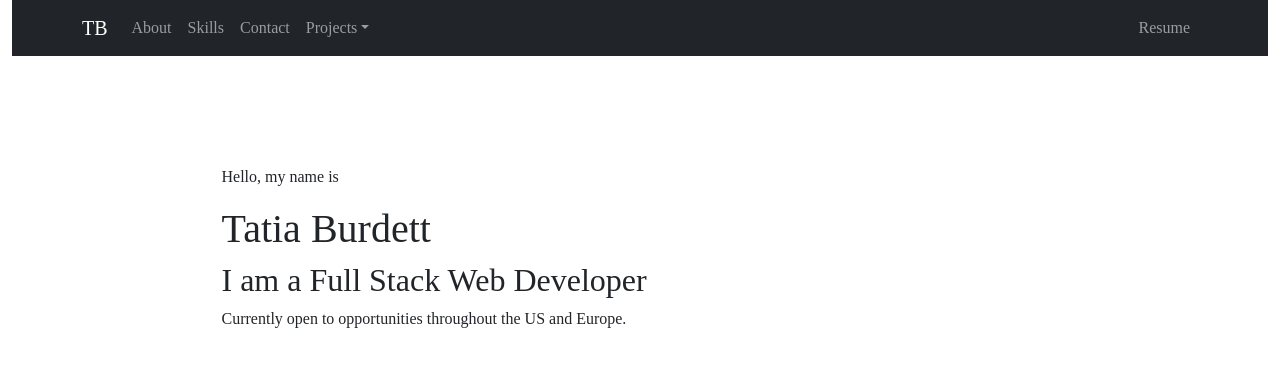
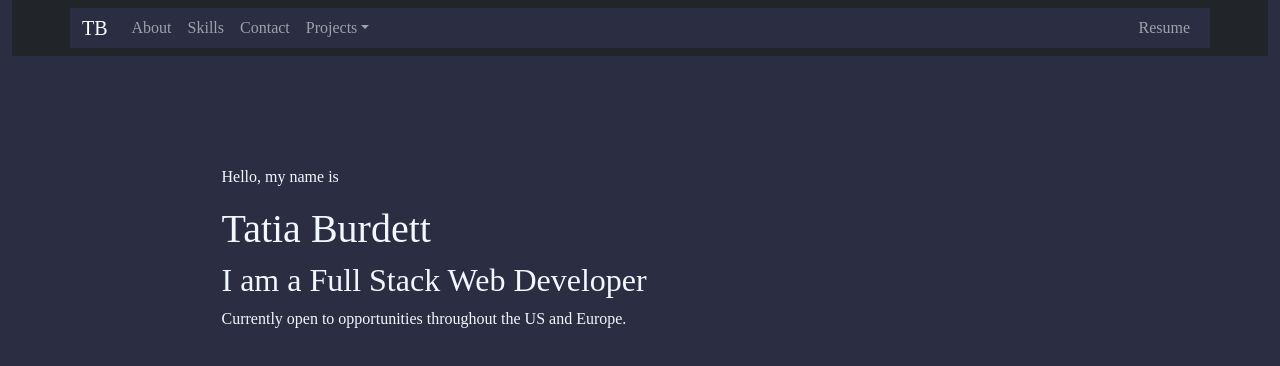
Before and after one commit to tatia-burdett/my-portfolio, a React (Create React App) app: page / in a window 1280 px wide. Shown: the top 366 px of the page. Built offline with nearby package versions, Linux system fonts and the light colour scheme.

Commit message:
add color notes

```diff
--- a/src/components/App/App.css
+++ b/src/components/App/App.css
@@ -1,6 +1,17 @@
 @import url('https://fonts.googleapis.com/css2?family=Cormorant+Garamond:ital,wght@0,300;0,400;0,500;0,600;0,700;1,300;1,400;1,500;1,600;1,700&display=swap');
-/* Text Styling */
+
+
+/*
+COLORS:
+#2B2D42 - Space Cadet (Background)
+#E0FF4F - Arctic Lime (Good for text, buttons, borders -- BRIGHT)
+#799496 - Steel Teal (Faded teal)
+#B88C9E - English Lavendar (Slightly more umph than Tuscany)
+#BF98A0 - Tuscany (Faded purple)
+*/
 
 * {
   font-family: 'Cormorant+Garamond', serif;
+  background-color: #2B2D42;
+  color: aliceblue;
 }
```
